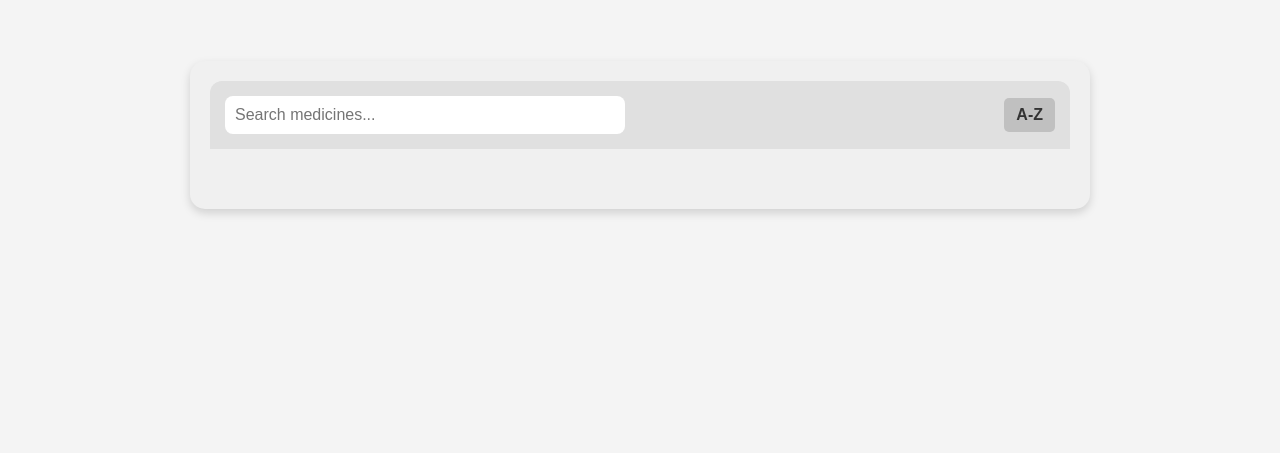
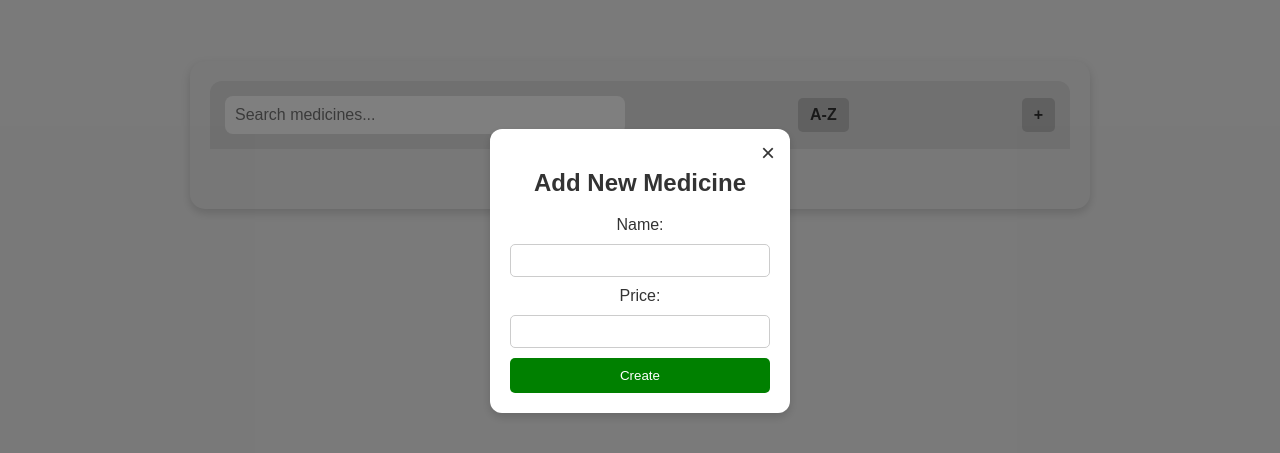
Before and after one commit to taylorking01/lilly-recruitment-challenge, a plain HTML site: page frontend/index.html in a window 1280 px wide. Shown: the part 129-582 px from the top of the page. Drawn offline with Linux system fonts and the light colour scheme; no server answers.

Commit message:
Added modal window for adding new medicines

```diff
--- a/frontend/index.html
+++ b/frontend/index.html
@@ -17,12 +17,31 @@
         <div class="medicine-container">
             <div class="medicine-header">
                 <input type="text" id="search-bar" placeholder="Search medicines..." oninput="filterMedicines()">
-                <span class="sort-icon" onclick="toggleSort()">A-Z</span>
+                <span class="header-icon" onclick="toggleSort()">A-Z</span>
+                <span class="header-icon" onclick="openModal()">+</span>
             </div>
             <div class="medicine-list">
                 <!-- Medicine cards will be dynamically inserted here -->
             </div>
         </div>
+
+        <!-- Modal for Adding New Medicine -->
+        <div id="medicine-modal" class="modal">
+            <div class="modal-content">
+                <span class="close-btn" onclick="closeModal()">&times;</span>
+                <h2>Add New Medicine</h2>
+                <form id="medicine-form">
+                    <label for="med-name">Name:</label>
+                    <input type="text" id="med-name" required>
+
+                    <label for="med-price">Price:</label>
+                    <input type="number" id="med-price" step="0.01" required>
+
+                    <button type="submit">Create</button>
+                </form>
+            </div>
+        </div>
+
     </main>
     <script src="script.js"></script>
 </body>
--- a/frontend/script.js
+++ b/frontend/script.js
@@ -78,3 +78,11 @@ function toggleSort() {
         sortButton.classList.remove("active-sort");
     }
 }
+
+function openModal() {
+    document.getElementById("medicine-modal").style.display = "flex";
+}
+
+function closeModal() {
+    document.getElementById("medicine-modal").style.display = "none";
+}
--- a/frontend/style.css
+++ b/frontend/style.css
@@ -87,8 +87,8 @@ main {
     min-width: 150px; /* Prevents it from shrinking too much */
 }
 
-/* Sort Icon */
-.sort-icon {
+/* Header Icon */
+.header-icon {
     font-size: 1rem;
     font-weight: bold;
     cursor: pointer;
@@ -97,14 +97,14 @@ main {
     border-radius: 5px;
 }
 
-/* Sort Button When Active */
-.sort-icon.active-sort {
+/* Header Button When Active */
+.header-icon.active-sort {
     background: blue;
     color: white;
 }
 
-.sort-icon:hover {
-    background: #c0c0c0;
+.header-icon:hover {
+    background: #d0d0d0;
 }
 
 /* Medicine List (Container for Cards) */
@@ -154,6 +154,66 @@ main {
     font-weight: bold;
 }
 
+/* Modal Background */
+.modal {
+    display: none; /* Hidden by default */
+    position: fixed;
+    top: 0;
+    left: 0;
+    width: 100%;
+    height: 100%;
+    background: rgba(0, 0, 0, 0.5);
+    display: flex;
+    justify-content: center;
+    align-items: center;
+}
+
+/* Modal Content */
+.modal-content {
+    background: white;
+    padding: 20px;
+    border-radius: 12px;
+    box-shadow: 0px 4px 10px rgba(0, 0, 0, 0.15);
+    width: 300px;
+    text-align: center;
+    position: relative;
+}
+
+/* Close Button */
+.close-btn {
+    position: absolute;
+    top: 10px;
+    right: 15px;
+    font-size: 1.5rem;
+    cursor: pointer;
+}
+
+/* Form Styles */
+#medicine-form {
+    display: flex;
+    flex-direction: column;
+    gap: 10px;
+}
+
+#medicine-form input {
+    padding: 8px;
+    border: 1px solid #ccc;
+    border-radius: 5px;
+}
+
+#medicine-form button {
+    padding: 10px;
+    background: #008000;
+    color: white;
+    border: none;
+    border-radius: 5px;
+    cursor: pointer;
+}
+
+#medicine-form button:hover {
+    background: #006400;
+}
+
 /* ---- Responsive Design ---- */
 @media screen and (max-width: 768px) {
     main {
```
